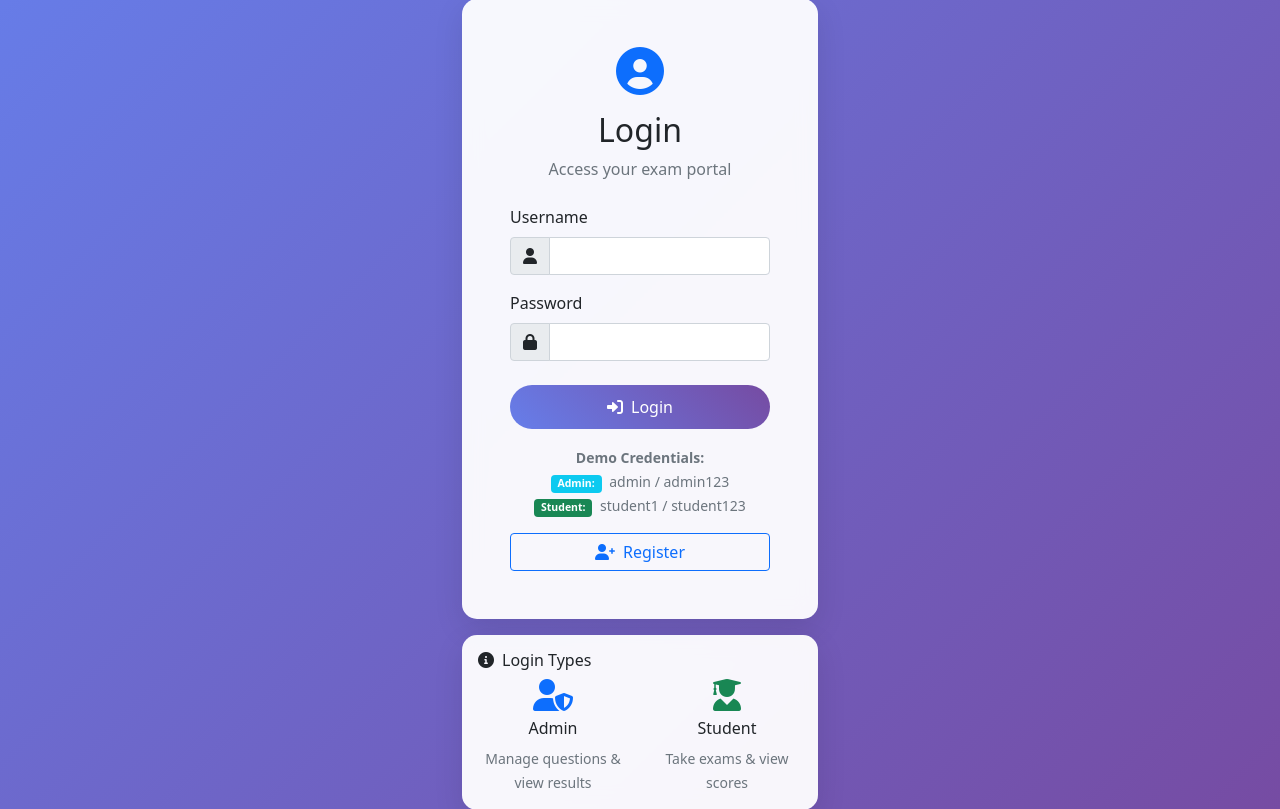
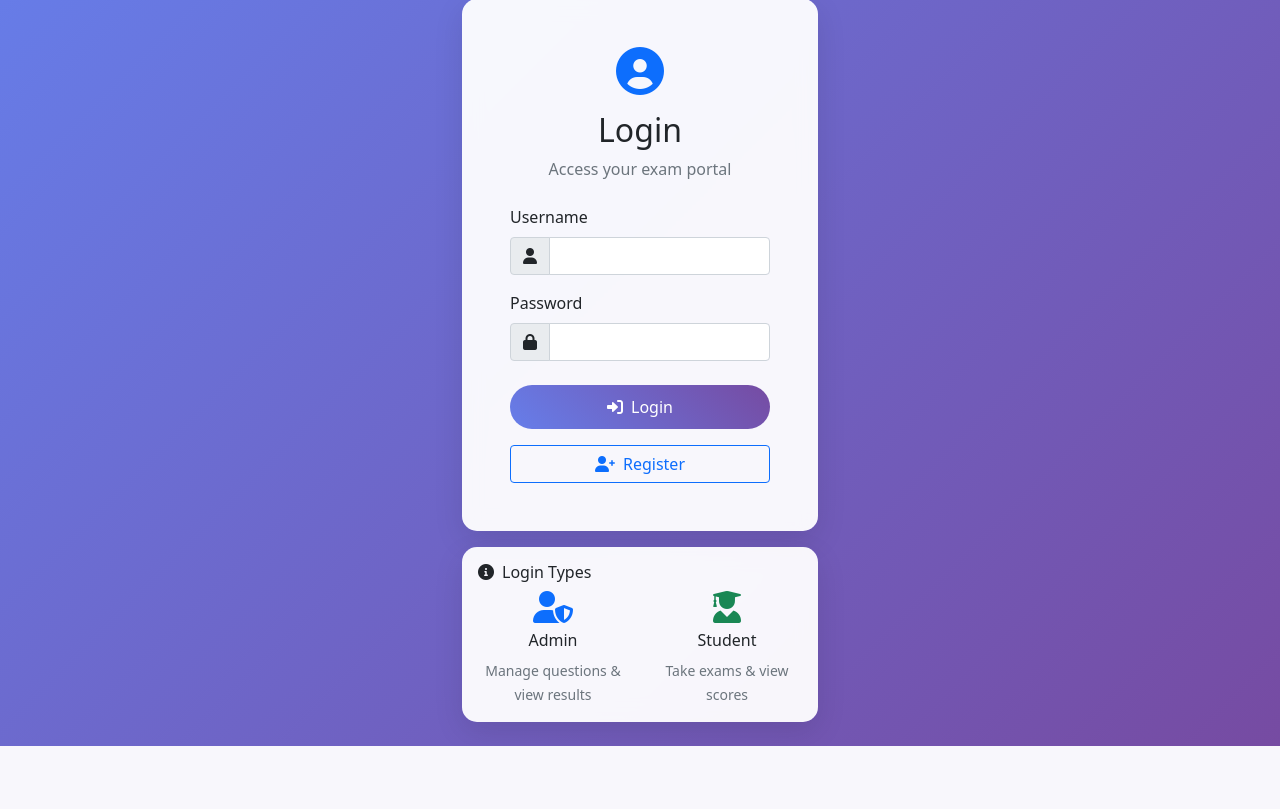
Before and after one commit to CHAITU2405/Projects, a Flask app: page /login in a window 1280 px wide. Shown: the part 81-890 px from the top of the page. After the commit the page ends 827 px from the top, so only its background shows below. Run offline with Flask 3, Linux system fonts and the light colour scheme.

Commit message:
Update login.html

```diff
--- a/templates/login.html
+++ b/templates/login.html
@@ -39,14 +39,6 @@
                     </button>
                 </form>
 
-                <div class="text-center mb-3">
-                    <small class="text-muted">
-                        <strong>Demo Credentials:</strong><br>
-                        <span class="badge bg-info me-1">Admin:</span> admin / admin123<br>
-                        <span class="badge bg-success me-1">Student:</span> student1 / student123
-                    </small>
-                </div>
-
                 <div class="d-grid">
                     <a href="{{ url_for('register') }}" class="btn btn-outline-primary">
                         <i class="fas fa-user-plus me-2"></i>Register
```
